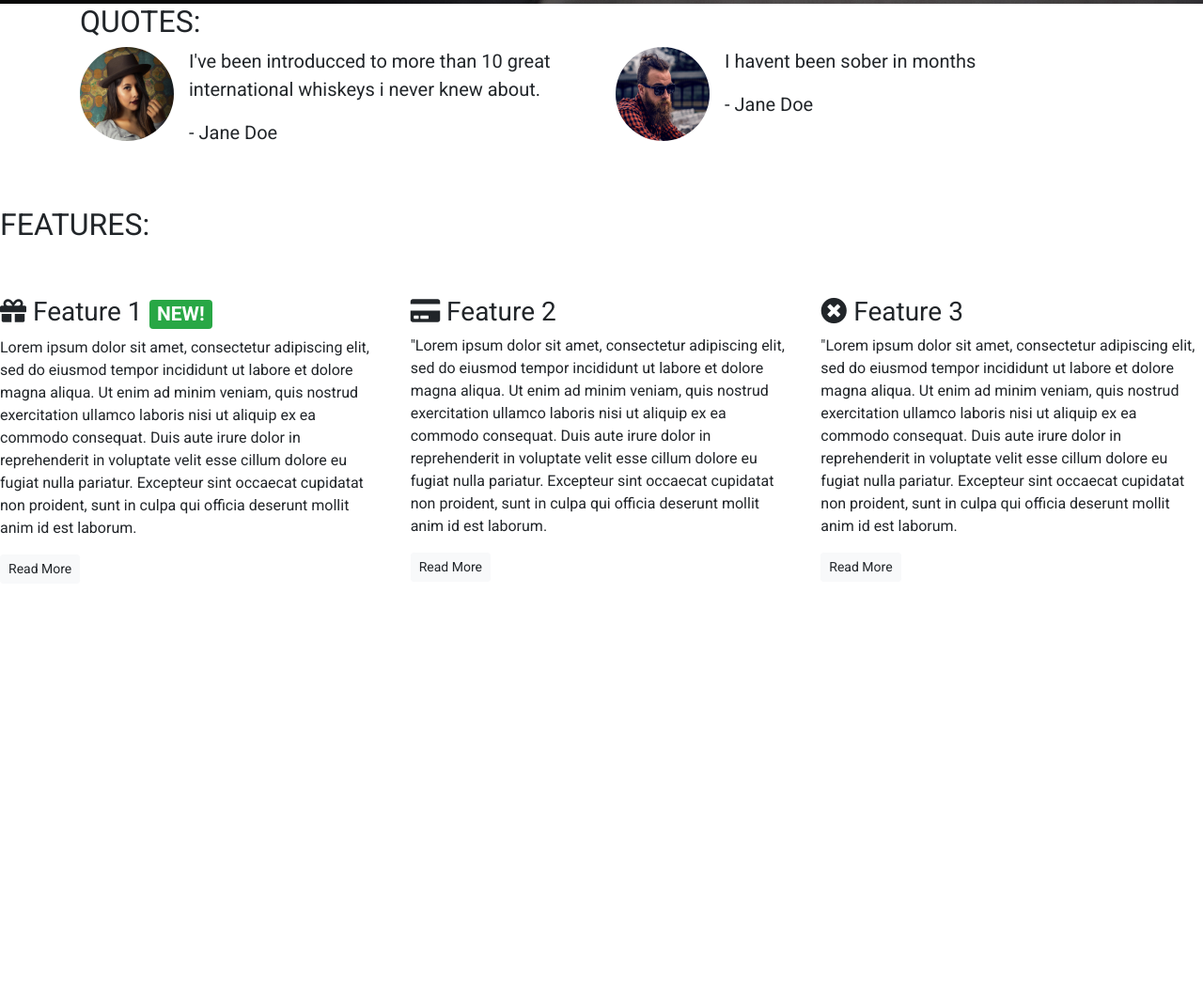
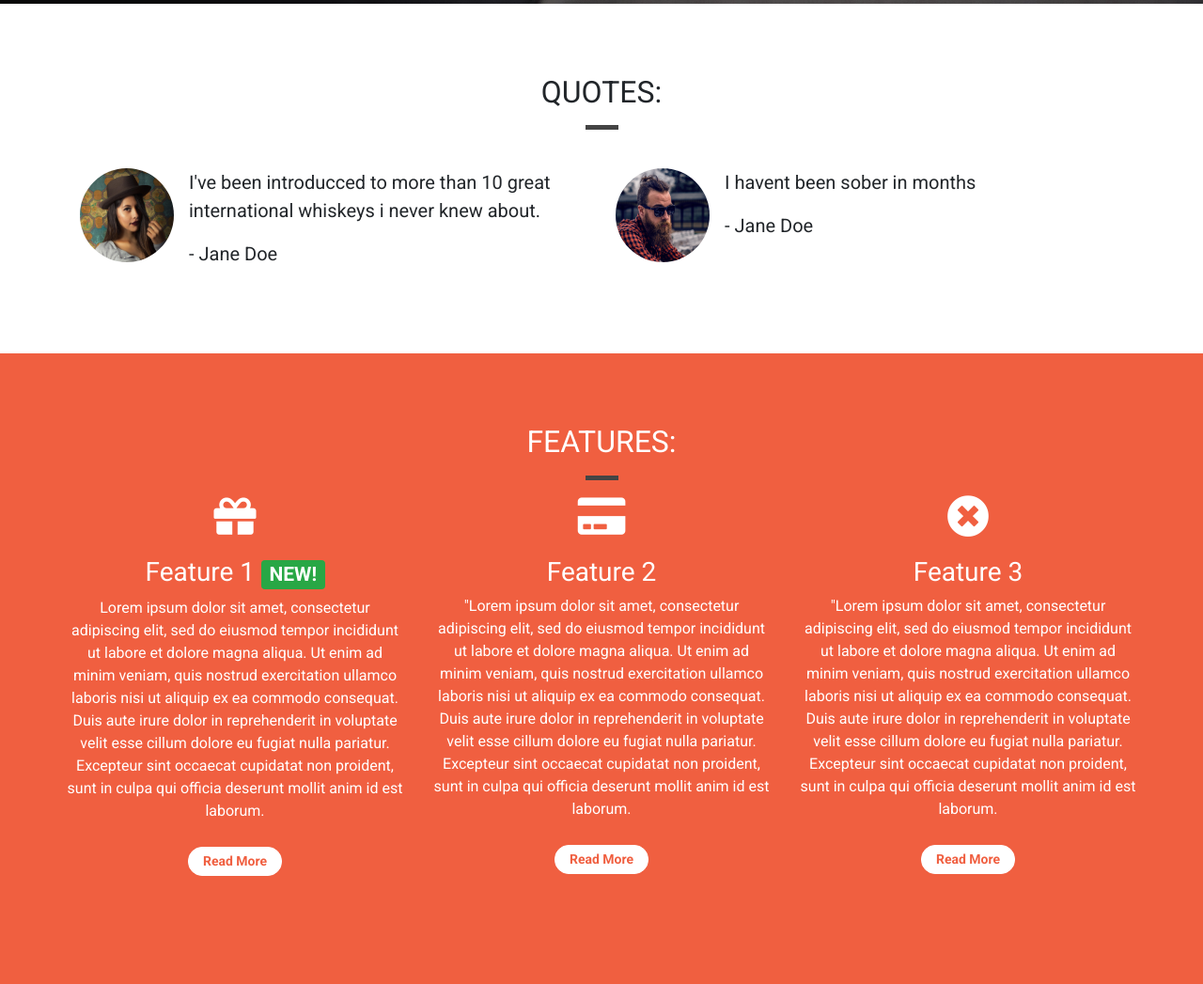
Before and after one commit to Lee-AnnC/whiskey, a plain HTML site: page index.html in a window 1280 px wide. Shown: the part 796-1843 px from the top of the page at 94% size. Before the commit the page ends 1433 px from the top, so only its background shows below. Drawn offline with nearby package versions, Linux system fonts and the light colour scheme.

Commit message:
final adjustments to features and quotes

```diff
--- a/css/style.css
+++ b/css/style.css
@@ -1,6 +1,15 @@
 body {
     font-family: 'Roboto', sans-serif;
 }
+
+.container-wrapper {}
+
+.container-wrapper--red{
+    background-color: #f05f40;
+    color: white;
+}
+
+
 
 .alert-container .col-12 {
     padding-left: 0;
@@ -45,21 +54,48 @@ body {
 
 .features-container {}
 
+/* Page headers */
+
+.page-header {
+    margin-bottom: 0;
+    border-bottom: 0;
+    text-align: center;
+}
+
+.page-header h2 {
+    margin-top: 0;
+}
+
+.quotes .page-header{
+    margin-bottom: 25px;
+}
+
 /*Block dividers*/
 
 .block-divider {
     width: 75px;
     height: 5px;
     border: 0;
+    background-color: #444;
 }
 
 .block-divider--orange {
     background-color: #f05f40;
 }
 
+.block-divider--white{
+    background-color: white;
+}
+
 .block-divider--short {
     width: 35px;
+}
 
+/* Content containers */
+
+.content-container {
+    padding-top: 75px;
+    padding-bottom: 75px;
 }
 
 /*Navbar*/
@@ -139,3 +175,24 @@ body {
     background-color: #df4929;
     border-color: #df4929;
 }
+
+.feature {
+    text-align: center;
+    margin-bottom: 40px;
+}
+
+.feature i {
+    margin-bottom: 20px;
+    font-size: 45px;
+    line-height: 45px;
+}
+
+.feature .btn {
+    background-color: white;
+    border-color: white;
+    border-radius: 15px;
+    min-width: 100px;
+    font-weight: bold;
+    margin-top: 10px;
+    color: #f05f40;
+}
--- a/index.html
+++ b/index.html
@@ -77,11 +77,13 @@
     </div>
 
     <!--Quotes-->
-    <div class="container quotes-container">
+    <div class="container-wrapper">
+    <div class="container quotes-container content-container">
     <section class="quotes">
       <div class="row">
-        <div class="col-12">
+        <div class="col-12 page-header">
         <h2 class="text-uppercase">Quotes:</h2>
+        <hr class="block-divider block-divider--short">
       </div>
       </div>
       <div class="row">
@@ -115,19 +117,22 @@
     </section>
     <!--/quotes-->
   </div>
+</div>
 
     <!--Features-->
-    <div class="features-container">
+    <div class="container-wrapper container-wrapper--red">
+        <div class="container features-container content-container">
     <section class="features">
       <div class="row">
-        <div class="col-12 my-5">
+        <div class="col-12 page-header">
         <h2 class="text-uppercase">Features:</h2>
+        <hr class="block-divider block-divider--short block-divider--white>"
       </div>
     </div>
       <div class="row">
         <div class="col-12 col-md-6 col-lg-4">
         <div class="feature">
-        <h3><i class="fas fa-gift d-none d-sm-inline"></i> Feature 1 <span class="badge badge-success">NEW!</span></h3>
+        <h3><i class="fas fa-gift d-none d-sm-block"></i> Feature 1 <span class="badge badge-success">NEW!</span></h3>
             <p>Lorem ipsum dolor sit amet, consectetur adipiscing elit, sed do eiusmod tempor incididunt ut labore et dolore magna aliqua. Ut enim ad minim veniam, quis nostrud exercitation ullamco laboris nisi ut aliquip ex ea commodo consequat. Duis aute irure dolor in reprehenderit in voluptate velit esse cillum dolore eu fugiat nulla pariatur. Excepteur sint occaecat cupidatat non proident, sunt in culpa qui officia deserunt mollit anim id est laborum.</p>
             <p><a class="btn btn-sm btn-light" href="">Read More</a></p>
         </div>
@@ -135,7 +140,7 @@
 
       <div class="col-12 col-md-6 col-lg-4">
         <div class="feature 2">
-            <h3><i class="fas fa-credit-card d-none d-sm-inline"></i> Feature 2</h3>
+            <h3><i class="fas fa-credit-card d-none d-sm-block"></i> Feature 2</h3>
             <p>"Lorem ipsum dolor sit amet, consectetur adipiscing elit, sed do eiusmod tempor incididunt ut labore et dolore magna aliqua. Ut enim ad minim veniam, quis nostrud exercitation ullamco laboris nisi ut aliquip ex ea commodo consequat. Duis aute irure dolor in reprehenderit in voluptate velit esse cillum dolore eu fugiat nulla pariatur. Excepteur sint occaecat cupidatat non proident, sunt in culpa qui officia deserunt mollit anim id est laborum.</p>
             <p><a class="btn btn-sm btn-light" href="">Read More</a></p>
         </div>
@@ -143,7 +148,7 @@
 
         <div class="col-12 d-md-none d-lg-block col-lg-4">
         <div class="feature 3">
-            <h3><i class="fas fa-times-circle d-none d-sm-inline"></i> Feature 3</h3>
+            <h3><i class="fas fa-times-circle d-none d-sm-block"></i> Feature 3</h3>
             <p>"Lorem ipsum dolor sit amet, consectetur adipiscing elit, sed do eiusmod tempor incididunt ut labore et dolore magna aliqua. Ut enim ad minim veniam, quis nostrud exercitation ullamco laboris nisi ut aliquip ex ea commodo consequat. Duis aute irure dolor in reprehenderit in voluptate velit esse cillum dolore eu fugiat nulla pariatur. Excepteur sint occaecat cupidatat non proident, sunt in culpa qui officia deserunt mollit anim id est laborum.</p>
             <p><a class="btn btn-sm btn-light" href="">Read More</a></p>
         </div>
@@ -152,6 +157,7 @@
     </section>
     <!--/Features-->
   </div>
+</div>
 
 
   <div class="modal" tabindex="-1" role="dialog" id="signUpModal">
```
